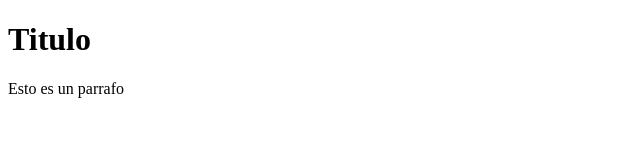
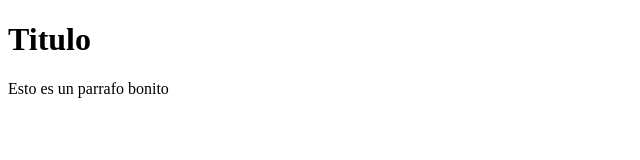
Before and after one commit to giomorales/test, a plain HTML site: page index.html in a window 1280 px wide. Shown: the full height of the page, 0-640 px from the left. Drawn offline with Linux system fonts and the light colour scheme.

Commit message:
Se agrego que el parrafo es bonito

```diff
--- a/index.html
+++ b/index.html
@@ -7,6 +7,6 @@
 </head>
 <body>
     <h1>Titulo</h1>
-    <p>Esto es un parrafo</p>
+    <p>Esto es un parrafo bonito</p>
 </body>
 </html>
```
